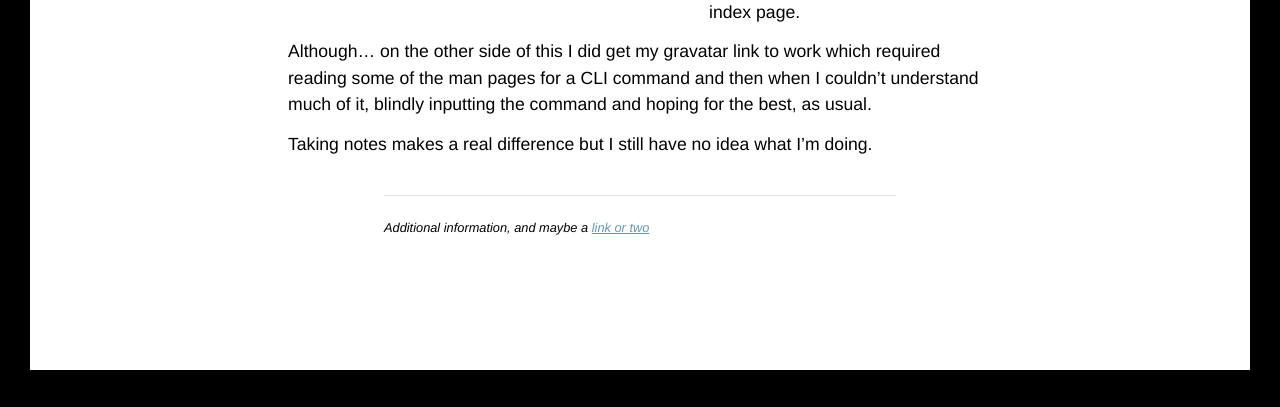
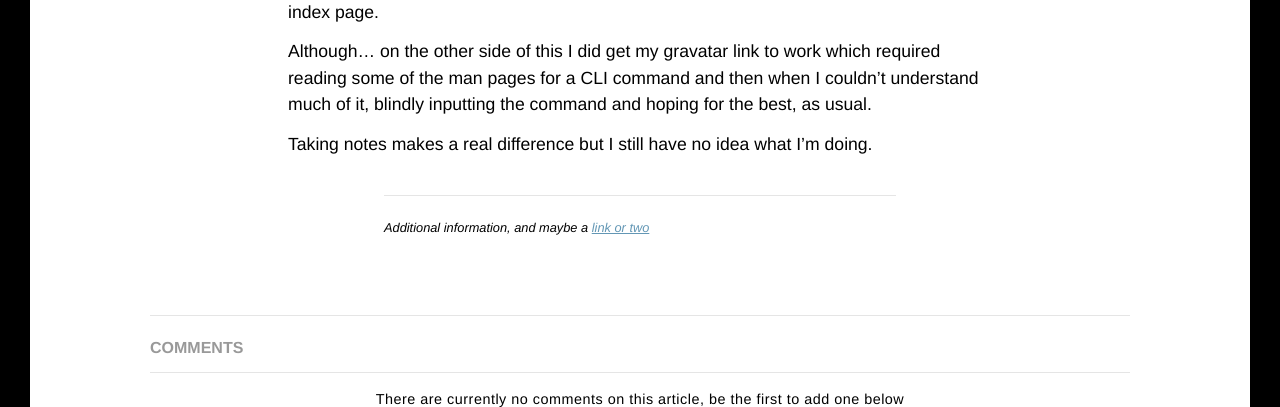
Before and after one commit to Travizzle/travizzle.github.io, a Jekyll site: the page built from _posts/2023-11-11-title-of-second-post.md, in a window 1280 px wide and 900 px high, scrolled down 787 px, cut to the strip 493-900 px from the top of the window. Built offline with Jekyll 4.4.1, drawn with Linux system fonts in a browser that asks for light colours; some of the changed text lies outside the part shown.

Commit message:
Add a post comment section and fix post image

```diff
--- a/_layouts/post.html
+++ b/_layouts/post.html
@@ -32,5 +32,8 @@ layout: default
 		<footer class="post-footer">
 			{{ page.postFooter }}
 		</footer>
+		<div class="post-comment">
+			{% include comment-section.html url=page.url %}
+		</div>
 	</article>
 </div>
--- a/_posts/2023-11-11-title-of-second-post.md
+++ b/_posts/2023-11-11-title-of-second-post.md
@@ -10,7 +10,7 @@ postFooter: Additional information, and maybe a <a href="#">link or two</a>
 
 For the past hour I've been trying to change the Hero image for this post. I made an alias for the cli curl command, curl -OL, that kept giving me an error "Remote file name has no length," which I still don't quite understand. I figured out the problem but I couldn't get a .jpeg file to display on my site.
 
-<img class="pull-left" src="https://placekitten.com/g/400/200" alt="kitten">
+<img class="pull-right" src="https://placekitten.com/g/400/200" alt="kitten">
 
 The last issue was that apparently changing the file type of a downloaded picture doesn't change the actual format of the picture. I eventually found a nice .jpg picture that seems to succinctly capture the spirit of the journey I'm on. Not the picture of the cat, the picture of the bridge for this post on the blog index page.
 
--- a/css/main.css
+++ b/css/main.css
@@ -462,3 +462,8 @@ h4 {
 	margin-top: 3em;
 	padding-top: 2em;
 }
+.post-comment {
+	border-top: 1px solid rgba(0, 0, 0, 0.1);
+	margin-top: 5em;
+	padding-top: 1.5em;
+}
```
